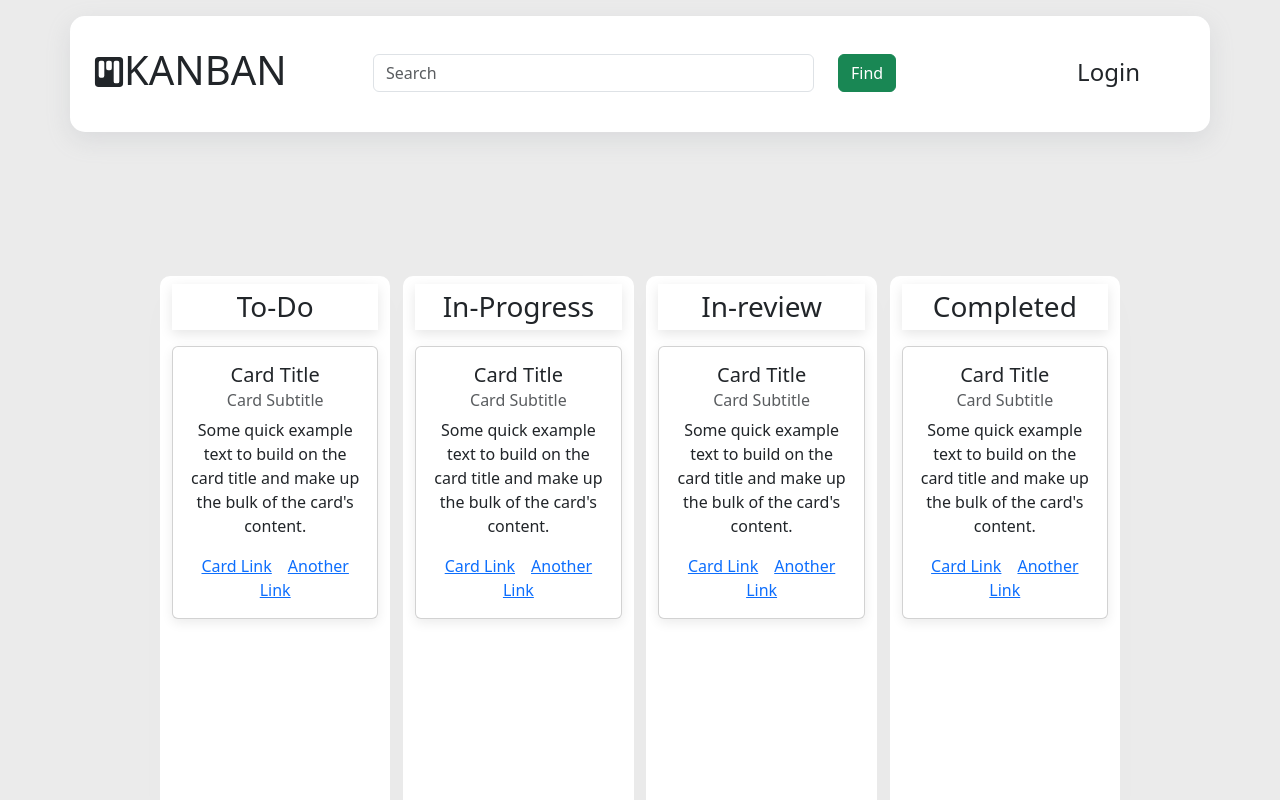
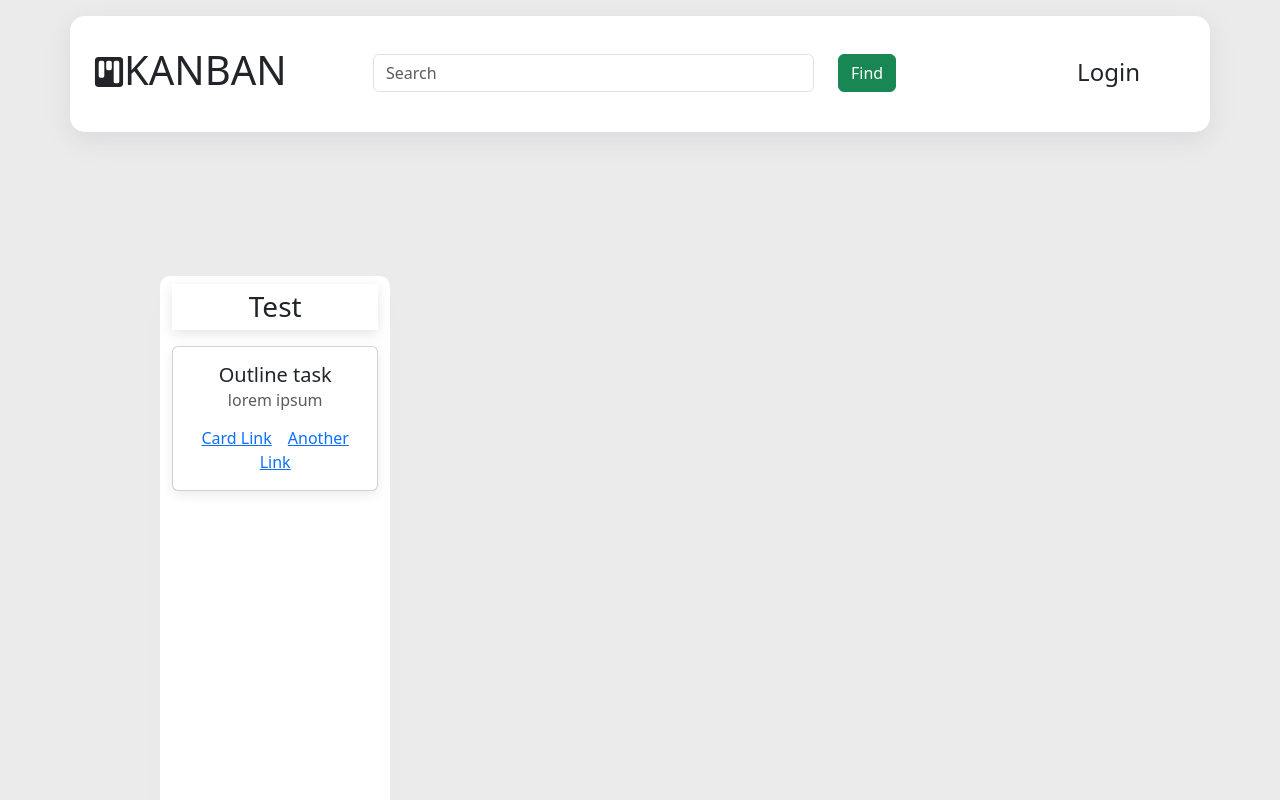
Before and after one commit to Mukul29-Dev/kanban, a React (Create React App) app: page / in a window 1280 px wide. Built offline with nearby package versions, Linux system fonts and the light colour scheme; data requests are answered from the project's data file; some icons are missing.

Commit message:
map-function

```diff
--- a/server/db.json
+++ b/server/db.json
@@ -1,7 +1,10 @@
 {
-    "card": {
+    "cards":[ {
         "id": "1",
         "heading": "Outline task",
         "description": "lorem ipsum"
-    }
+    }  ],
+    "post":[{
+        "id":"2"
+    }]
 }
--- a/src/components/body/body.jsx
+++ b/src/components/body/body.jsx
@@ -1,74 +1,45 @@
 import React from 'react';
-import './body.css'
+import { useEffect, useState } from 'react';
+import './body.css';
 import { Button, Col, Container, Form, Row } from "react-bootstrap";
 import Card from 'react-bootstrap/Card';
+import axios from 'axios';
 
-export default function body() {
+export default function Body() {
+  const [cards, setCards] = useState([]);
+
+  useEffect(() => {
+    const fetchCards = async () => {
+      try {
+        const response = await axios.get('http://localhost:3000/cards');
+        console.log("response", response)
+        setCards(response.data);
+      } catch (error) {
+        console.error('Error fetching cards:', error);
+      }
+    };
+
+    fetchCards();
+  }, []);
+
   return (
     <div className="section">
       <Row className="mt-5 justify-content-between mx-auto">
         <Col xs="col text-center Kan_col mt-5">
-                <h3 className="mt-2 column_head" > To-Do </h3>
-                <Card className="mx-auto mt-3 card_shadow">
+          <h3 className="mt-2 column_head">Test</h3>
+            {cards.map(card => (
+              <Card className="mx-auto mt-3 card_shadow" key={card.id}>
                 <Card.Body>
-                            <Card.Title>Card Title</Card.Title>
-                            <Card.Subtitle className="mb-2 text-muted">Card Subtitle</Card.Subtitle>
-                            <Card.Text>
-                            Some quick example text to build on the card title and make up the
-                            bulk of the card's content.
-                            </Card.Text>
+                  <Card.Title>{card.heading}</Card.Title>
+                  <Card.Subtitle className="mb-2 text-muted">{card.description}</Card.Subtitle>
+                  <Card.Text></Card.Text>
                   <Card.Link href="#">Card Link</Card.Link>
                   <Card.Link href="#">Another Link</Card.Link>
                 </Card.Body>
               </Card>
+            ))}
         </Col>
-            <Col xs="col text-center Kan_col mt-5">
-                <h3 className="mt-2 column_head" > In-Progress </h3>
-                <Card className="mx-auto mt-3 card_shadow">
-                        <Card.Body>
-                            <Card.Title>Card Title</Card.Title>
-                            <Card.Subtitle className="mb-2 text-muted">Card Subtitle</Card.Subtitle>
-                            <Card.Text>
-                            Some quick example text to build on the card title and make up the
-                            bulk of the card's content.
-                            </Card.Text>
-                            <Card.Link href="#">Card Link</Card.Link>
-                            <Card.Link href="#">Another Link</Card.Link>
-                        </Card.Body>
-                </Card>
-            </Col>
-            <Col xs="col text-center Kan_col mt-5">
-                <h3 className="mt-2 column_head" > In-review </h3>
-                <Card className="mx-auto mt-3 card_shadow">
-                        <Card.Body>
-                            <Card.Title>Card Title</Card.Title>
-                            <Card.Subtitle className="mb-2 text-muted">Card Subtitle</Card.Subtitle>
-                            <Card.Text>
-                            Some quick example text to build on the card title and make up the
-                            bulk of the card's content.
-                            </Card.Text>
-                            <Card.Link href="#">Card Link</Card.Link>
-                            <Card.Link href="#">Another Link</Card.Link>
-                        </Card.Body>
-                </Card>
-            </Col>
-            <Col xs="col text-center Kan_col mt-5">
-                <h3 className="mt-2 column_head"> Completed </h3>
-                <Card className="mx-auto mt-3 card_shadow">
-                        <Card.Body>
-                            <Card.Title>Card Title</Card.Title>
-                            <Card.Subtitle className="mb-2 text-muted">Card Subtitle</Card.Subtitle>
-                            <Card.Text>
-                            Some quick example text to build on the card title and make up the
-                            bulk of the card's content.
-                            </Card.Text>
-                            <Card.Link href="#">Card Link</Card.Link>
-                            <Card.Link href="#">Another Link</Card.Link>
-                        </Card.Body>
-                </Card>
-            </Col>
-
       </Row>
     </div>
-  )
+  );
 }
```
Also changed, not shown: src/components/api/server-request-handler.jsx (+26 -0 lines). Lines whose indentation alone changed are shown as unchanged.
